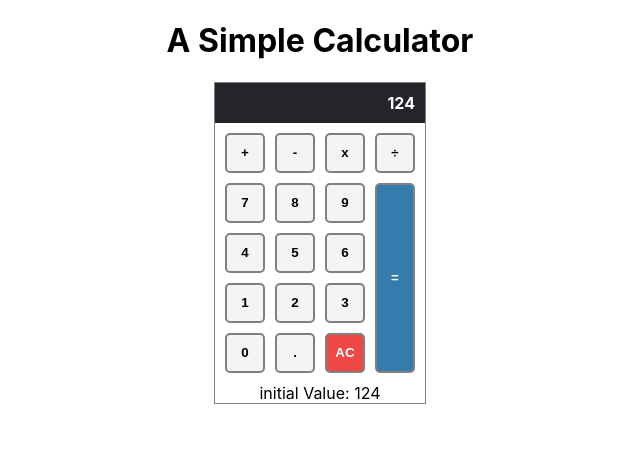
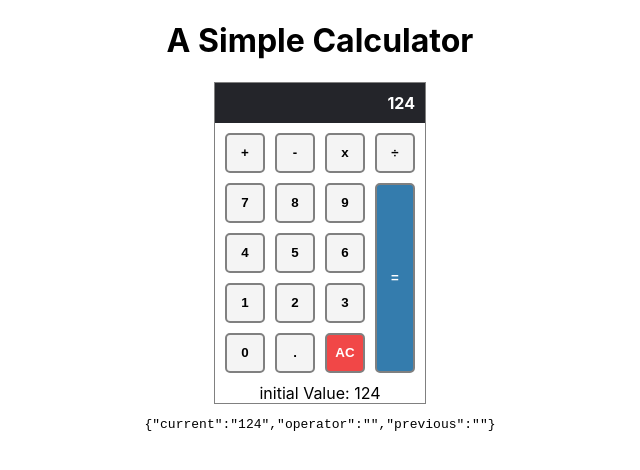
Before and after one commit to lastrafda/calculator-fs, a React (Create React App) app: page / in a window 1280 px wide. Shown: the top 470 px of the page, without its empty margins (320-960 px from the left). Built offline with nearby package versions, Linux system fonts and the light colour scheme.

Commit message:
Display the current state of the application
I decided to add this so you can get a better grasp of whats happening
behind the scenes

```diff
--- a/src/components/Calculator.js
+++ b/src/components/Calculator.js
@@ -89,6 +89,7 @@ const Calculator = ({ initialValue }) => {
   };
 
   return (
+    <>
       <div className="Calculator">
         <Display text={`${state.current ? state.current : "0"}`} />
         <div className="grid">
@@ -128,6 +129,8 @@ const Calculator = ({ initialValue }) => {
         </div>
         initial Value: {initialValue}
       </div>
+      <pre>{JSON.stringify(state)}</pre>
+    </>
   );
 };
 
```
Lines whose indentation alone changed are shown as unchanged.
